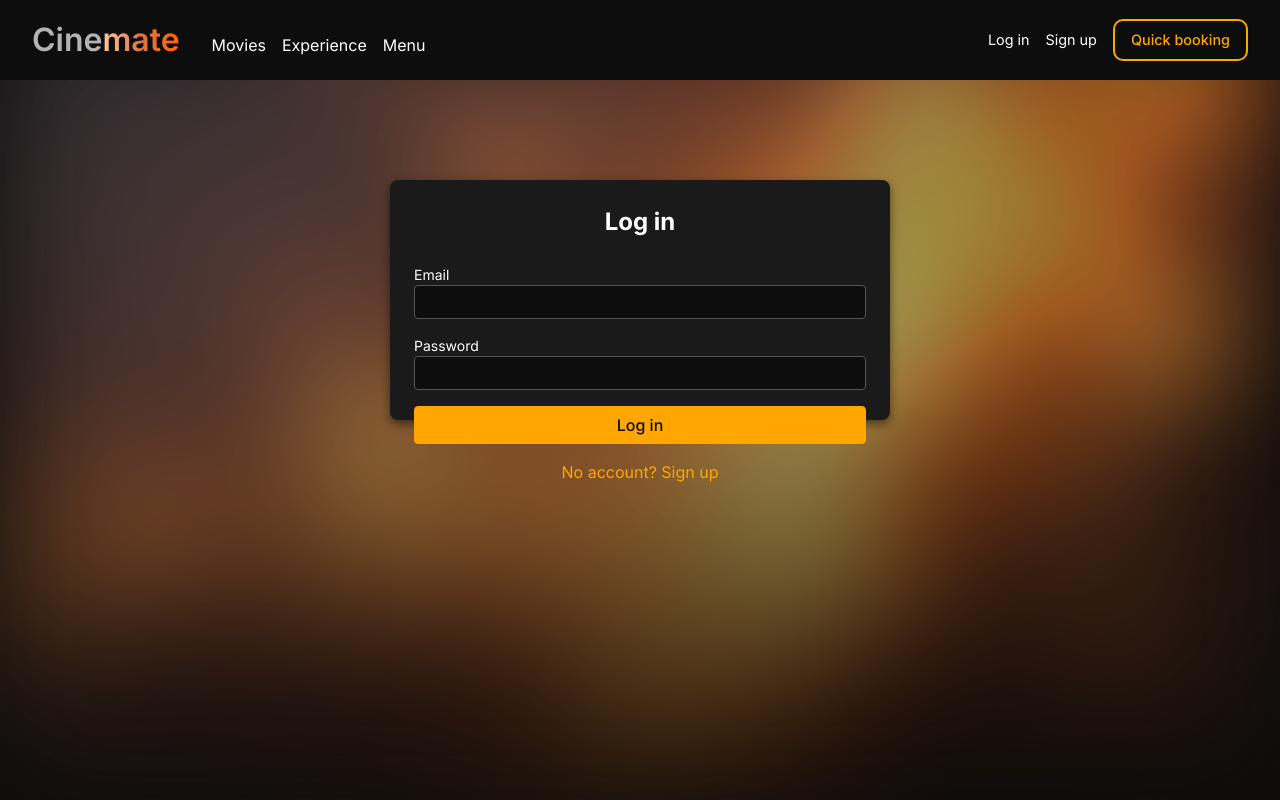
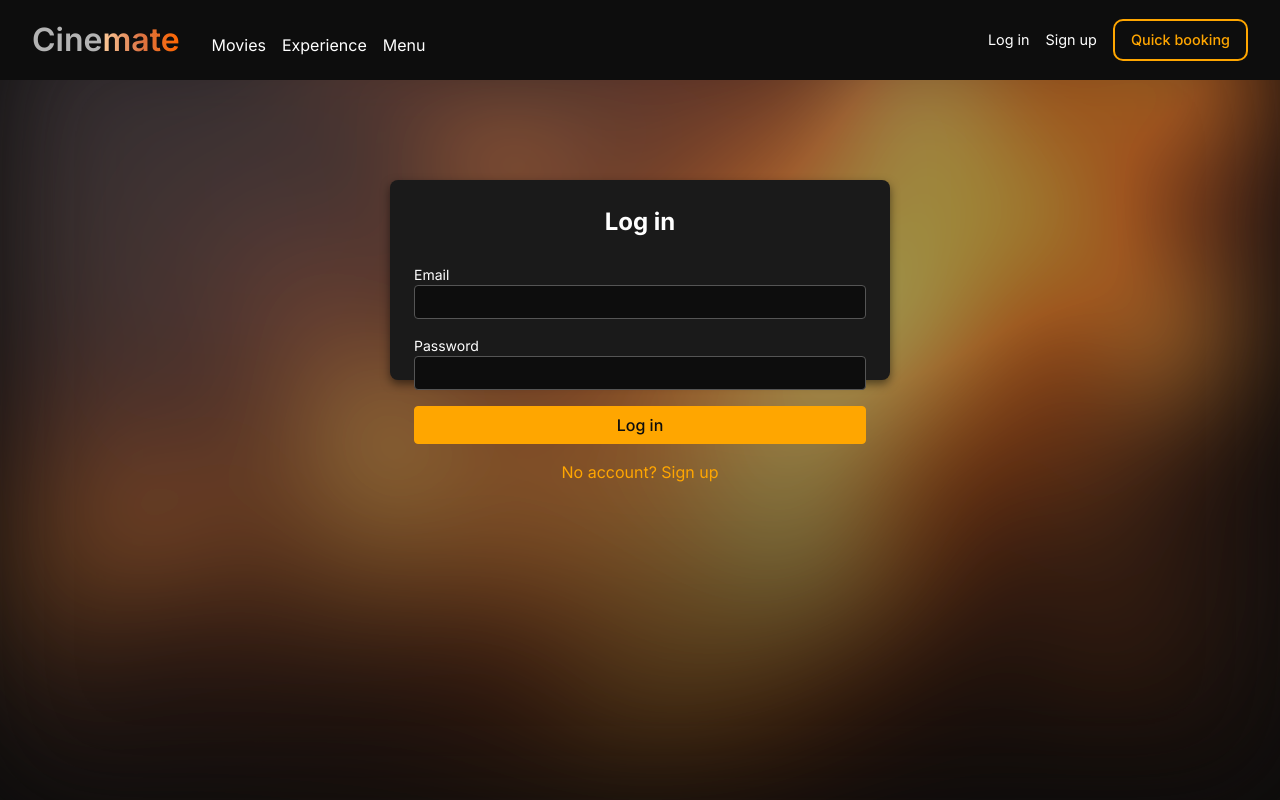
Before and after one commit to Maxnights/cinemate, a React (Create React App) app: page /login in a window 1280 px wide. Shown: the top 800 px of the page. Built offline with nearby package versions, Linux system fonts and the light colour scheme.

Commit message:
minor fix css

```diff
--- a/src/pages/login/index.module.css
+++ b/src/pages/login/index.module.css
@@ -32,7 +32,7 @@
   box-shadow: 0 4px 10px rgba(0, 0, 0, 0.5);
   width: 100%;
   max-width: 500px;
-  height: 30vh;
+  height: 25vh;
 }
 
 .auth-title {
```
